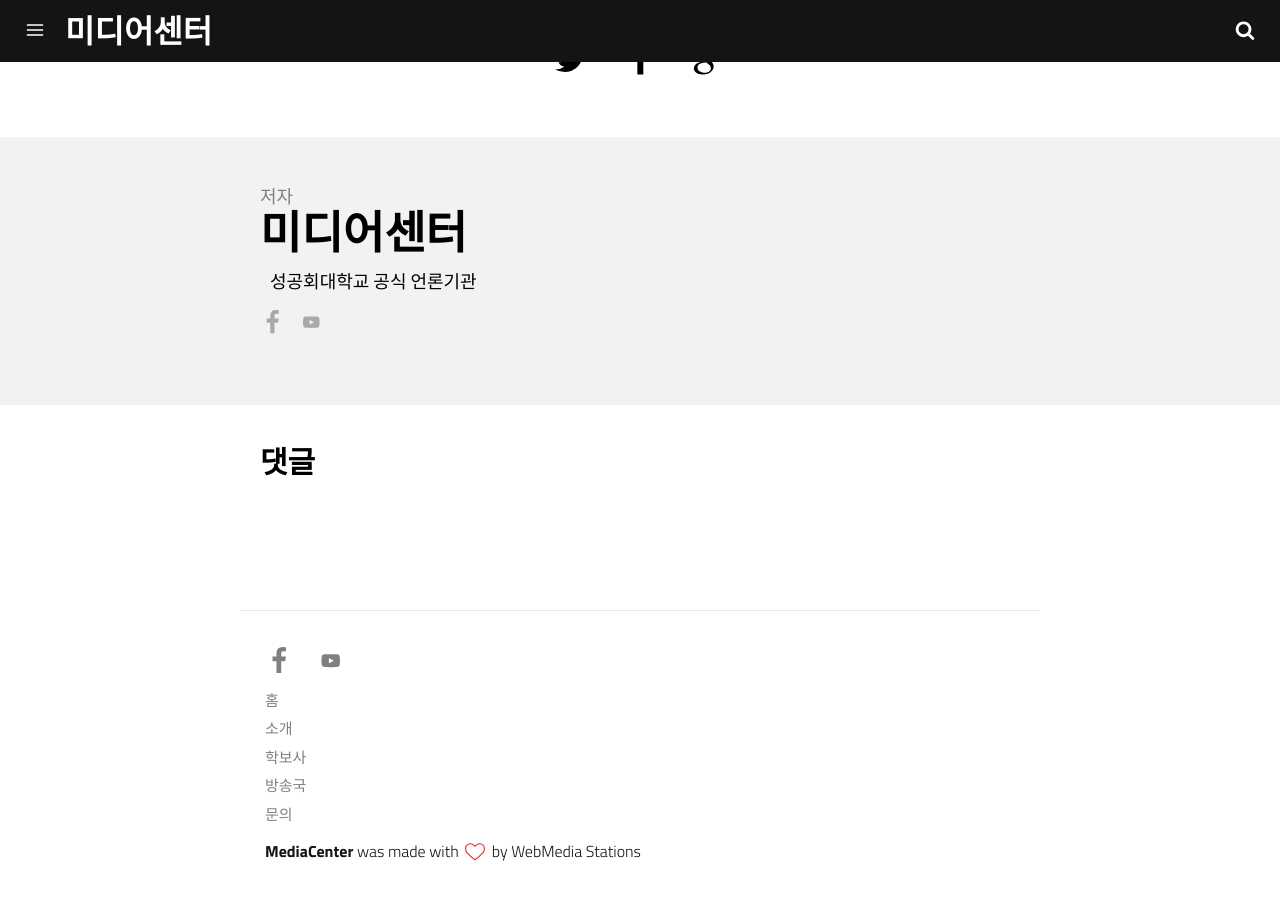
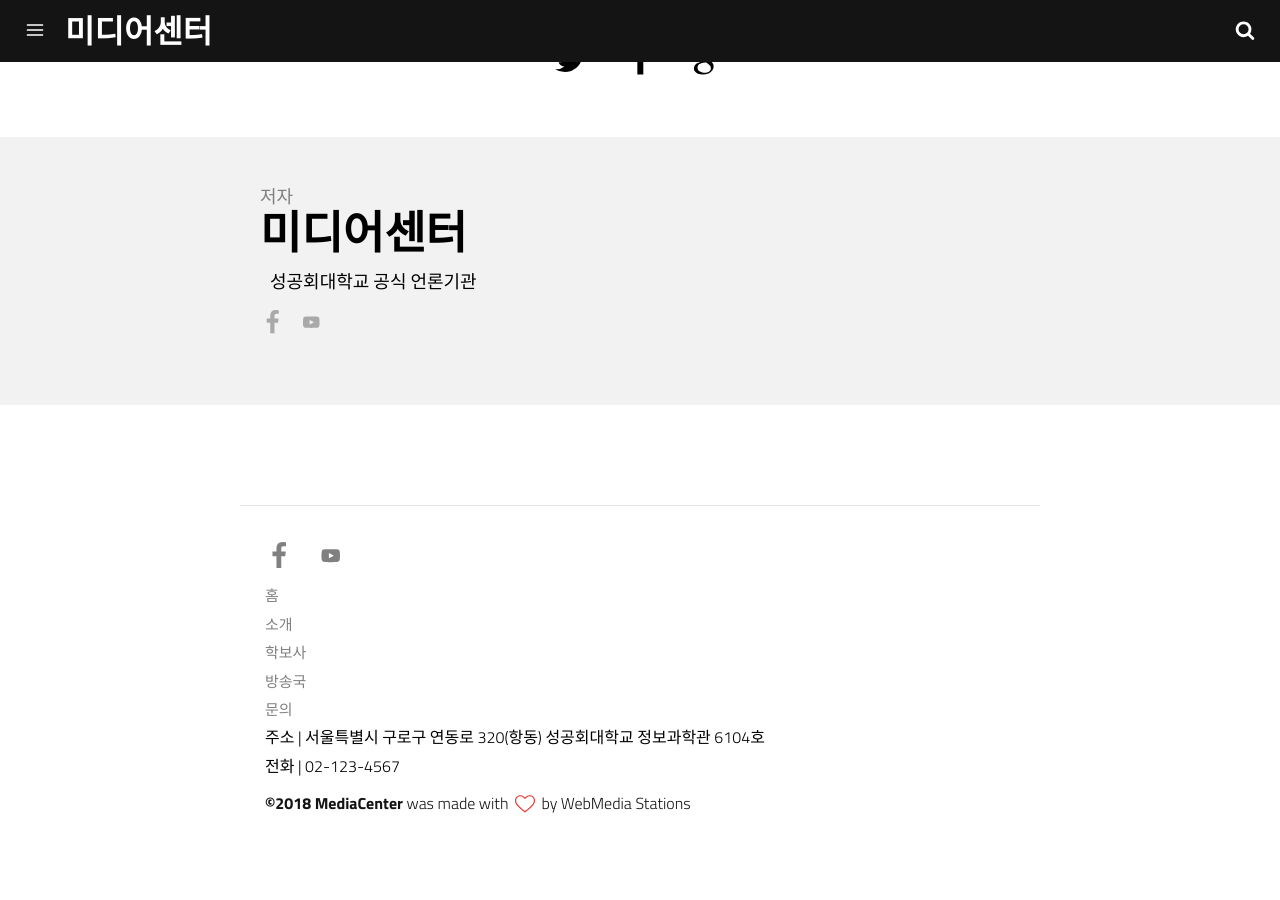
Before and after one commit to skhumedia/skhumedia.github.io, a Jekyll site: the page built from _posts/2012-10-10-seja-bem-vindo.md, in a window 1280 px wide and 900 px high, scrolled down 5804 px. Built offline with Jekyll 4.4.1, drawn with Linux system fonts in a browser that asks for light colours; comment, search, counter and statistics services are not loaded; after the commit the page ends 6656 px from its top, so only the background shows below that.

Commit message:
Initial Commit

```diff
--- a/_includes/footer.html
+++ b/_includes/footer.html
@@ -1,34 +1,14 @@
 <footer>
     <p>
-      {% if site.github_username %}
-      <a itemprop="github" href="https://github.com/{{ site.github_username }}" title="Github">
-        <svg><use xlink:href="#icon-github"></use></svg>
-      </a>
-      {% endif %}
       {% if site.facebook_username %}
       <a itemprop="facebook" href="https://www.facebook.com/{{ site.facebook_username }}" title="Facebook">
         <svg><use xlink:href="#icon-facebook"></use></svg>
       </a>
       {% endif %}
       </a>
-      {% if site.twitter_username %}
-      <a itemprop="twitter" href="https://twitter.com/{{ site.twitter_username }}" title="Twitter">
-        <svg><use xlink:href="#icon-twitter"></use></svg>
-      </a>
-      {% endif %}
-      {% if site.medium_username %}
-      <a itemprop="medium" href="https://medium.com/@{{ site.medium_username }}" title="Twitter">
-        <svg><use xlink:href="#icon-medium"></use></svg>
-      </a>
-      {% endif %}
       {% if site.instagram_username %}
       <a itemprop="instagram" href="https://www.youtube.com/{{ site.instagram_username }}" title="youtube">
         <svg><use xlink:href="#icon-instagram"></use></svg>
-      </a>
-      {% endif %}
-      {% if site.linkedin_username %}
-      <a itemprop="linkedin" href="https://www.linkedin.com/in/{{ site.linkedin_username }}" title="LinkedIn">
-        <svg><use xlink:href="#icon-linkedin"></use></svg>
       </a>
       {% endif %}
     </p>
@@ -36,9 +16,10 @@
         {% for link in site.links %}
           <li><a href="{{ site.url }}{{ site.baseurl }}{{ link.url }}">{{ link.title }}</a></li>
         {% endfor %}
-        <!--<li><a class="feed" href="{{ site.url }}{{site.baseurl}}/feed.xml" title="Atom/RSS feed">Feed</a></li>-->
+        <li>주소 | 서울특별시 구로구 연동로 320(항동) 성공회대학교 정보과학관 6104호</li>
+        <li>전화 | 02-123-4567
     </ul>
-    <p><span>MediaCenter</span> was made with <svg class="love"><use xlink:href="#icon-heart"></use></svg> by WebMedia Stations</p>
+    <p><span>&copy;2018 MediaCenter</span> was made with <svg class="love"><use xlink:href="#icon-heart"></use></svg> by WebMedia Stations</p>
 </footer>
 <script src="{{ "/assets/js/main.js" | prepend: site.baseurl }}"></script>
 {% include stats.html %}
--- a/_layouts/post.html
+++ b/_layouts/post.html
@@ -39,7 +39,6 @@
 
             {% include share.html %}
             {% include author.html %}
-            {% include comments.html %}
             {% include footer.html %}
         </section>
     </body>
```
Also changed, not shown: assets/img/profile/c1.jpg, assets/img/profile/d3.jpg, 1 other file.
